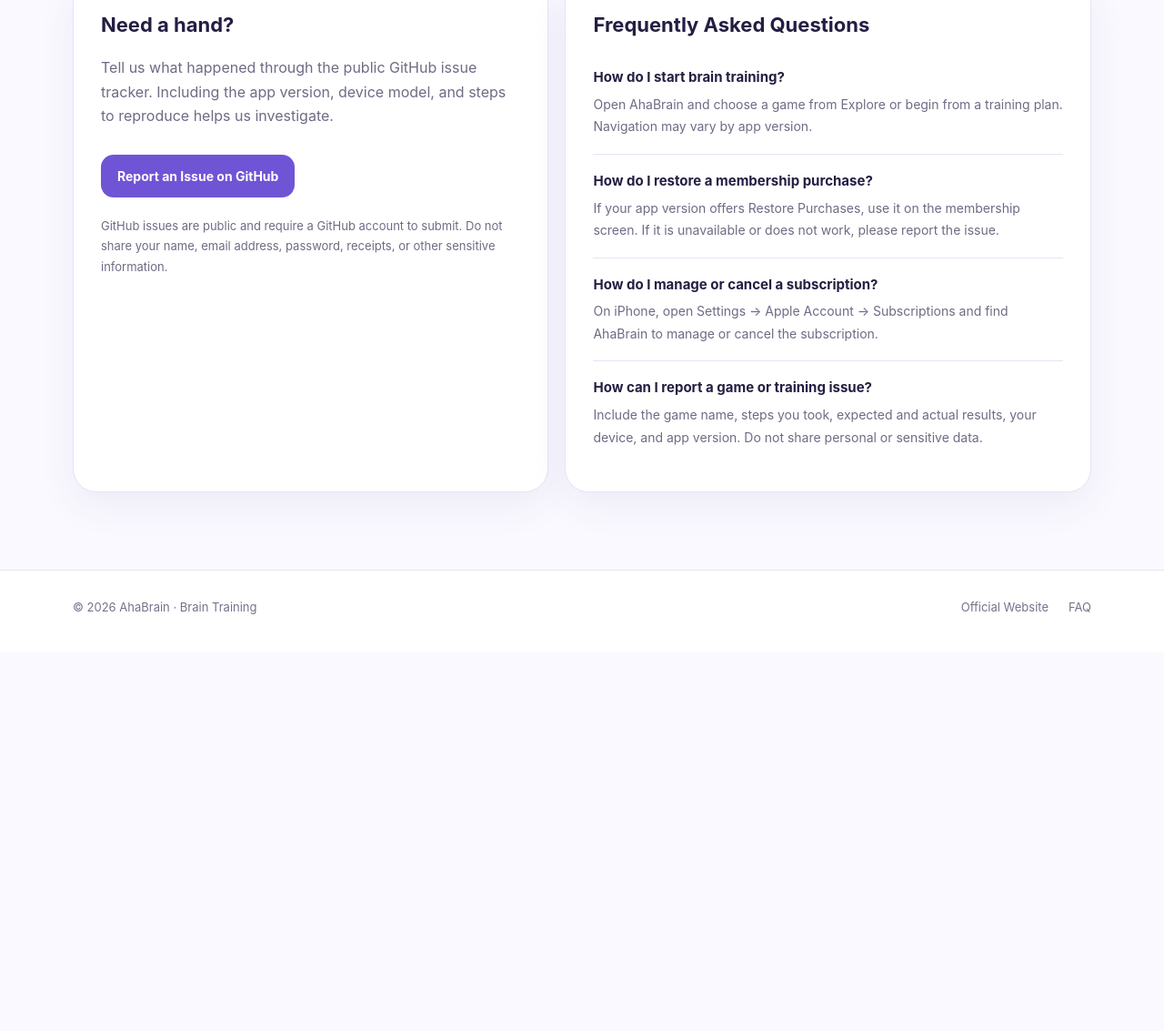
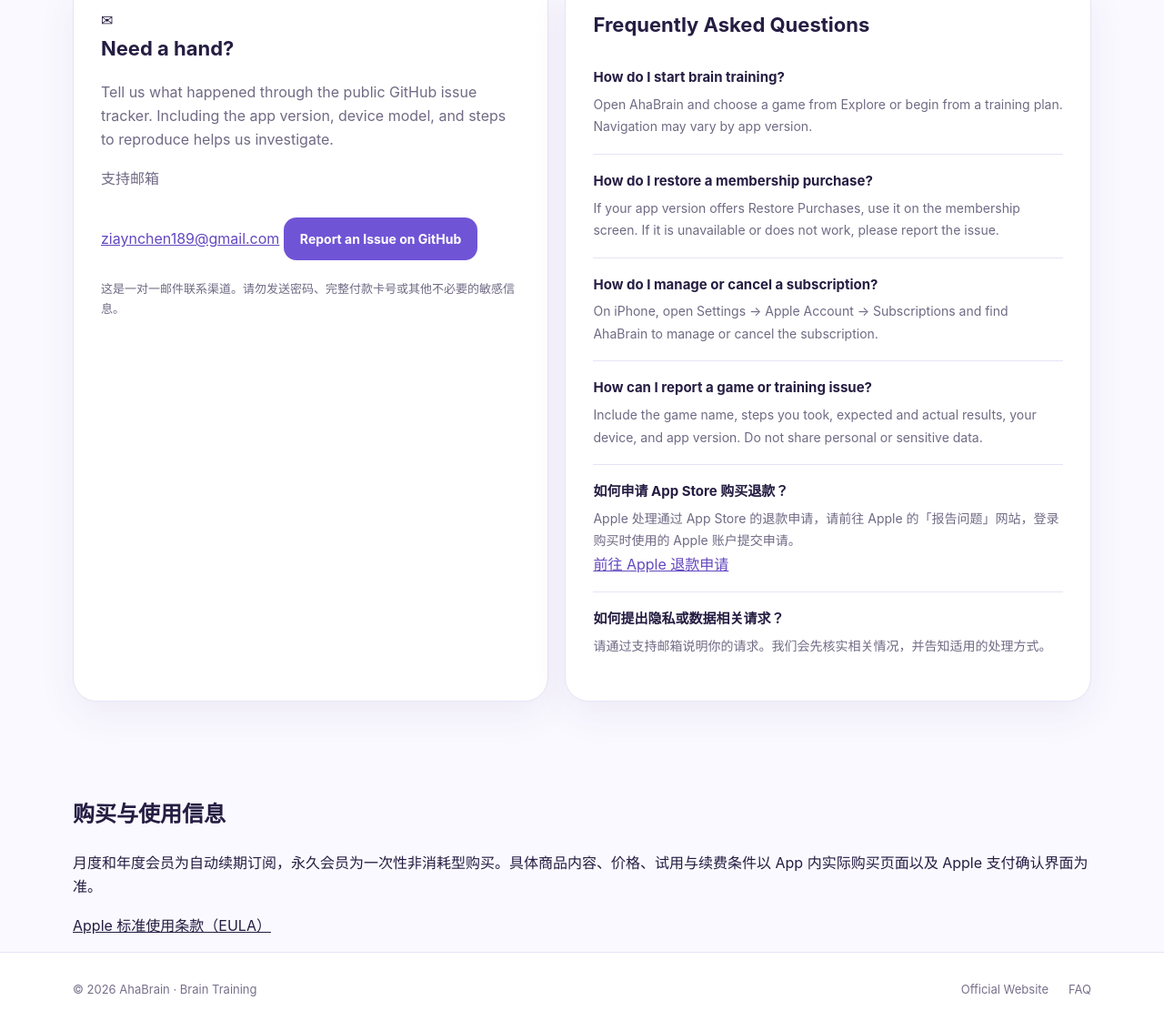
Before and after one commit to ziyanchen0728/ziyanchen0728, a plain HTML site: page ahabrain/support.html in a window 1280 px wide. Shown: the part 341-1474 px from the top of the page at 91% size. Before the commit the page ends 1058 px from the top, so only its background shows below. Drawn offline with Linux system fonts and the light colour scheme.

Commit message:
Replace GitHub-only support with direct email and App Store subscription help

```diff
--- a/ahabrain/support.html
+++ b/ahabrain/support.html
@@ -3,8 +3,8 @@
 <head>
 <meta charset="utf-8"><meta name="viewport" content="width=device-width,initial-scale=1">
 <meta name="theme-color" content="#7054d6">
-<meta name="description" content="灵光大脑 AhaBrain 技术支持与常见问题。">
-<title>技术支持 — 灵光大脑 AhaBrain</title>
+<meta name="description" content="灵光大脑 AhaBrain 官方技术支持。通过邮件联系开发者，查看会员订阅、购买恢复和常见问题。">
+<title>帮助与支持 — 灵光大脑 AhaBrain</title>
 <link rel="stylesheet" href="assets/site.css">
 <script src="assets/i18n-support.js" defer></script><script src="assets/site.js" defer></script>
 </head>
@@ -16,19 +16,31 @@
 <select id="locale" class="locale" aria-label="Website language"><option value="zh-CN">简体中文</option><option value="zh-TW">繁體中文</option><option value="en">English</option><option value="ja">日本語</option><option value="ko">한국어</option></select>
 </div></header>
 <main id="content" class="container">
-<header class="page-head"><div class="kicker" data-i18n="eyebrow">AhaBrain SUPPORT</div><h1 data-i18n="title">帮助与支持</h1><p data-i18n="intro">关于游戏体验、训练计划、会员订阅或其他问题，你可以在这里找到常见解答并提交反馈。</p></header>
-<div class="support-grid">
-<section class="panel"><h2 data-i18n="contactTitle">需要进一步帮助？</h2><p data-i18n="contactDesc">请通过 GitHub 问题反馈区告诉我们发生了什么。建议提供应用版本、设备型号和重现步骤，以便排查。</p>
-<a class="support-action" href="https://github.com/ziyanchen0728/ziyanchen0728/issues/new" target="_blank" rel="noopener noreferrer" data-i18n="contactAction">通过 GitHub 提交反馈</a>
-<p class="notice" data-i18n="publicNotice">注意：GitHub 反馈会公开显示，且提交需要 GitHub 账号。请勿发布姓名、邮箱、密码、购买凭证或其他敏感信息。</p>
+<header class="page-head"><div class="kicker" data-i18n="eyebrow">OFFICIAL SUPPORT</div><h1 data-i18n="title">帮助与支持</h1><p data-i18n="intro">在使用灵光大脑时遇到问题？这里有常见问题解答，也可以直接联系支持团队。无需注册 GitHub 账号。</p></header>
+<div class="support-grid appstore-support-grid">
+<section class="panel">
+<div class="support-icon" aria-hidden="true">✉</div>
+<h2 data-i18n="contactTitle">直接联系 AhaBrain 支持团队</h2>
+<p data-i18n="contactDesc">适用于游戏异常、训练记录、购买与订阅问题、意见反馈及数据相关请求。请尽量提供设备型号、iOS 版本和发生问题的操作步骤。</p>
+<p class="support-label" data-i18n="emailLabel">支持邮箱</p>
+<a class="support-email" href="mailto:ziaynchen189@gmail.com?subject=AhaBrain%20Support">ziaynchen189@gmail.com</a>
+<a class="support-action" href="mailto:ziaynchen189@gmail.com?subject=AhaBrain%20Support" data-i18n="contactAction">发送支持邮件</a>
+<p class="notice" data-i18n="emailNotice">这是一对一邮件联系渠道。请勿发送密码、完整付款卡号或其他不必要的敏感信息。</p>
 </section>
-<section class="panel" id="faq"><h2 data-i18n="faqTitle">常见问题</h2>
-<div class="faq-row"><h3 data-i18n="q1">怎样开始脑力训练？</h3><p data-i18n="a1">打开灵光大脑，从探索页选择游戏，或从训练计划入口开始。具体入口取决于 App 版本。</p></div>
-<div class="faq-row"><h3 data-i18n="q2">如何恢复已经购买的会员？</h3><p data-i18n="a2">如果当前版本提供「恢复购买」，可在会员页面使用该功能。若入口尚未开放或恢复失败，请向我们反馈。</p></div>
-<div class="faq-row"><h3 data-i18n="q3">如何管理或取消自动续期订阅？</h3><p data-i18n="a3">在 iPhone 上打开「设置」→ Apple 账户 →「订阅」，找到 AhaBrain 后管理或取消订阅。</p></div>
-<div class="faq-row"><h3 data-i18n="q4">如何反馈游戏或训练问题？</h3><p data-i18n="a4">请描述游戏名称、操作步骤、预期表现及实际表现，并提供设备和 App 版本。不要上传个人敏感信息。</p></div>
+<section class="panel" id="faq">
+<h2 data-i18n="faqTitle">常见问题</h2>
+<div class="faq-row"><h3 data-i18n="q1">怎样开始脑力训练？</h3><p data-i18n="a1">打开灵光大脑，进入探索页选择喜欢的游戏，也可以从首页或计划入口开始日常练习。</p></div>
+<div class="faq-row"><h3 data-i18n="q2">如何恢复已经购买的会员？</h3><p data-i18n="a2">请使用 App 会员页面的「恢复购买」功能，并确认使用的是原购买 Apple 账户。如果无法恢复，请通过支持邮箱联系开发者。</p></div>
+<div class="faq-row"><h3 data-i18n="q3">如何管理或取消自动续期订阅？</h3><p data-i18n="a3">在 iPhone「设置」→ Apple 账户 →「订阅」中选择 AhaBrain。取消自动续订后，通常仍可使用至当前已付款周期结束。</p></div>
+<div class="faq-row"><h3 data-i18n="q4">如何反馈游戏异常或训练记录问题？</h3><p data-i18n="a4">请通过支持邮箱提供游戏名称、操作步骤、预期与实际结果、设备型号和 App 版本。</p></div>
+<div class="faq-row"><h3 data-i18n="q5">如何申请 App Store 购买退款？</h3><p data-i18n="a5">Apple 处理通过 App Store 的退款申请，请前往 Apple 的「报告问题」网站，登录购买时使用的 Apple 账户提交申请。</p><a class="inline-action" href="https://reportaproblem.apple.com/" target="_blank" rel="noopener noreferrer" data-i18n="refundLink">前往 Apple 退款申请</a></div>
+<div class="faq-row"><h3 data-i18n="q6">如何提出隐私或数据相关请求？</h3><p data-i18n="a6">请通过支持邮箱说明你的请求。我们会先核实相关情况，并告知适用的处理方式。</p></div>
+</section></div>
+<section class="support-legal">
+<h2 data-i18n="legalTitle">购买与使用信息</h2>
+<p data-i18n="legalDesc">月度和年度会员为自动续期订阅，永久会员为一次性非消耗型购买。具体商品内容、价格、试用与续费条件以 App 内实际购买页面以及 Apple 支付确认界面为准。</p>
+<p><a href="https://www.apple.com/legal/internet-services/itunes/dev/stdeula/" target="_blank" rel="noopener noreferrer" data-i18n="termsLink">Apple 标准使用条款（EULA）</a></p>
 </section>
-</div>
 </main>
 <footer class="footer"><div class="container footer-inner"><span>© 2026 AhaBrain · <span data-i18n="brandSub">灵光大脑</span></span><div class="footer-links"><a href="./" data-lang-link data-i18n="footerHome">返回官网</a><a href="#faq" data-i18n="navFAQ">常见问题</a></div></div></footer>
 </body></html>
```
